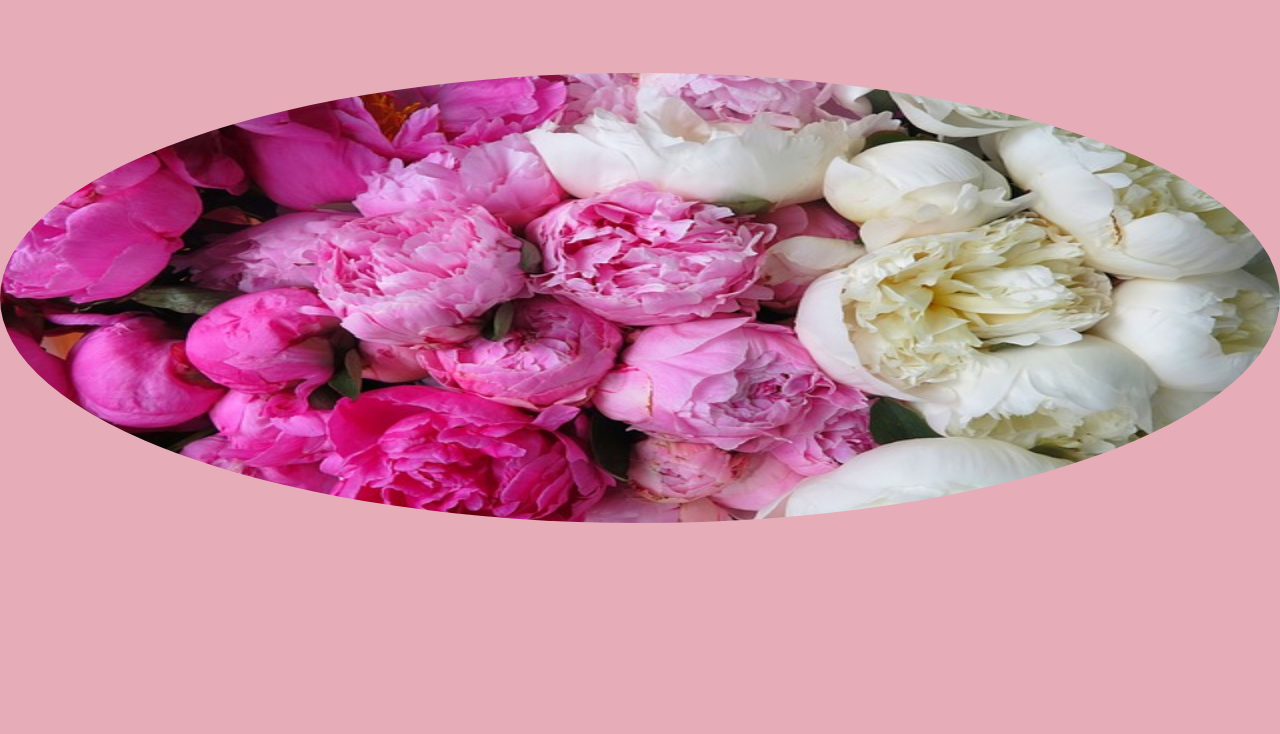
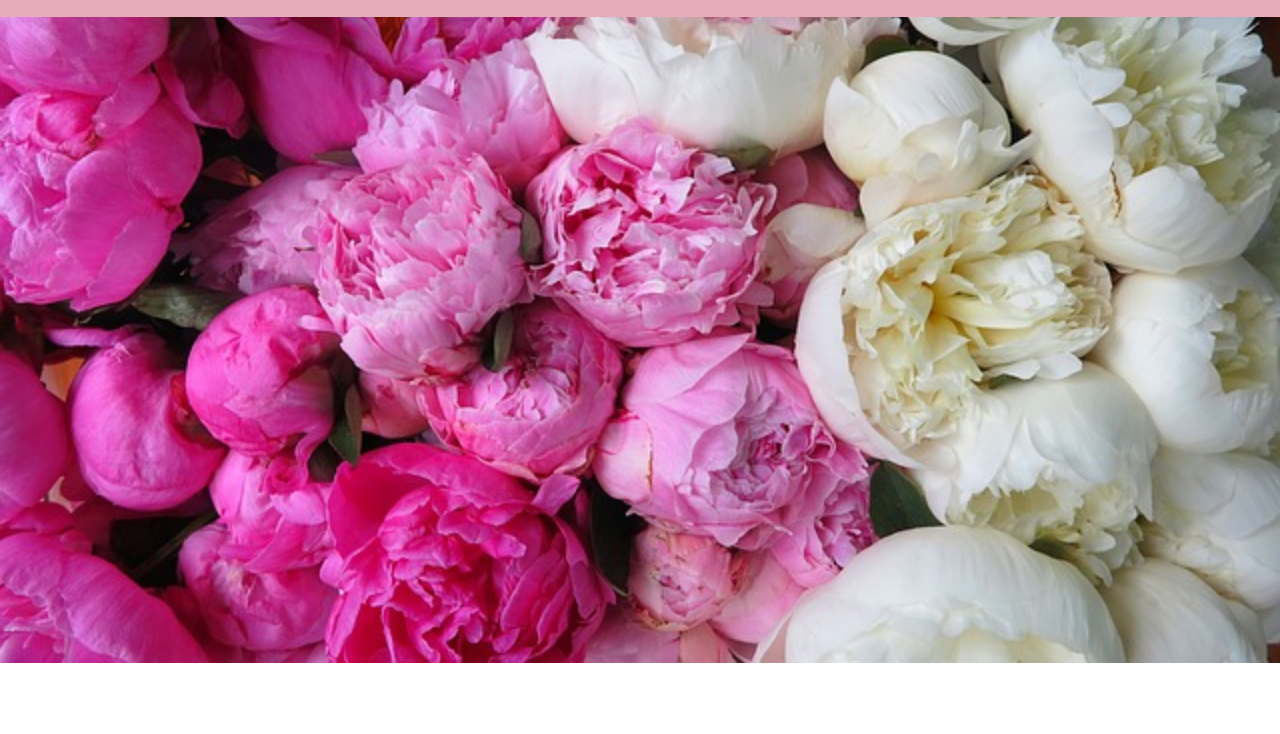
Before and after one commit to wangtoshi1030/birthday, a plain HTML site: page index.html in a window 1280 px wide. Shown: the part 57-791 px from the top of the page. Drawn offline with Linux system fonts and the light colour scheme.

Commit message:
再々変更

```diff
--- a/index.html
+++ b/index.html
@@ -26,7 +26,7 @@
         </header>
         <section>
             <div class="gg">
-                <img src="./img/ウェディング.jpg"width=100% alt="">
+                <img src="./img/ウェディング.jpg"width=100% heght=100vh alt="">
             </div>
         </section>
         <main>
--- a/style.css
+++ b/style.css
@@ -27,20 +27,12 @@ li{
 }
 
 
-section{
+/* section{
     background-color:rgb(230, 173, 185);
     height: 100vh;
-}
+} */
 
 
-.gg img{
-    height: 450px;
-    width: 100%;
-    border-radius: 100%;
-    text-align: center;
-    margin-top: 130px;
-    margin-bottom: 30px;
-}
 
 .vv{
     text-align: center;
```
